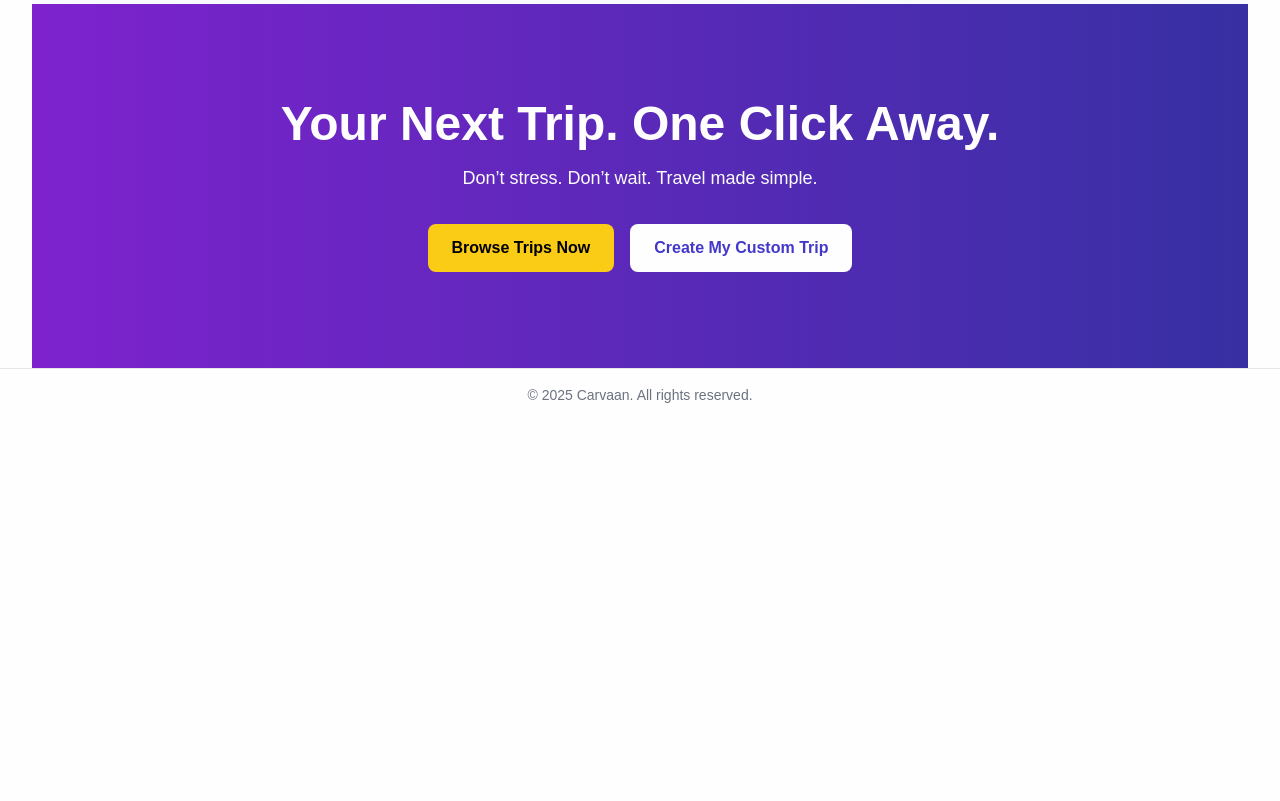
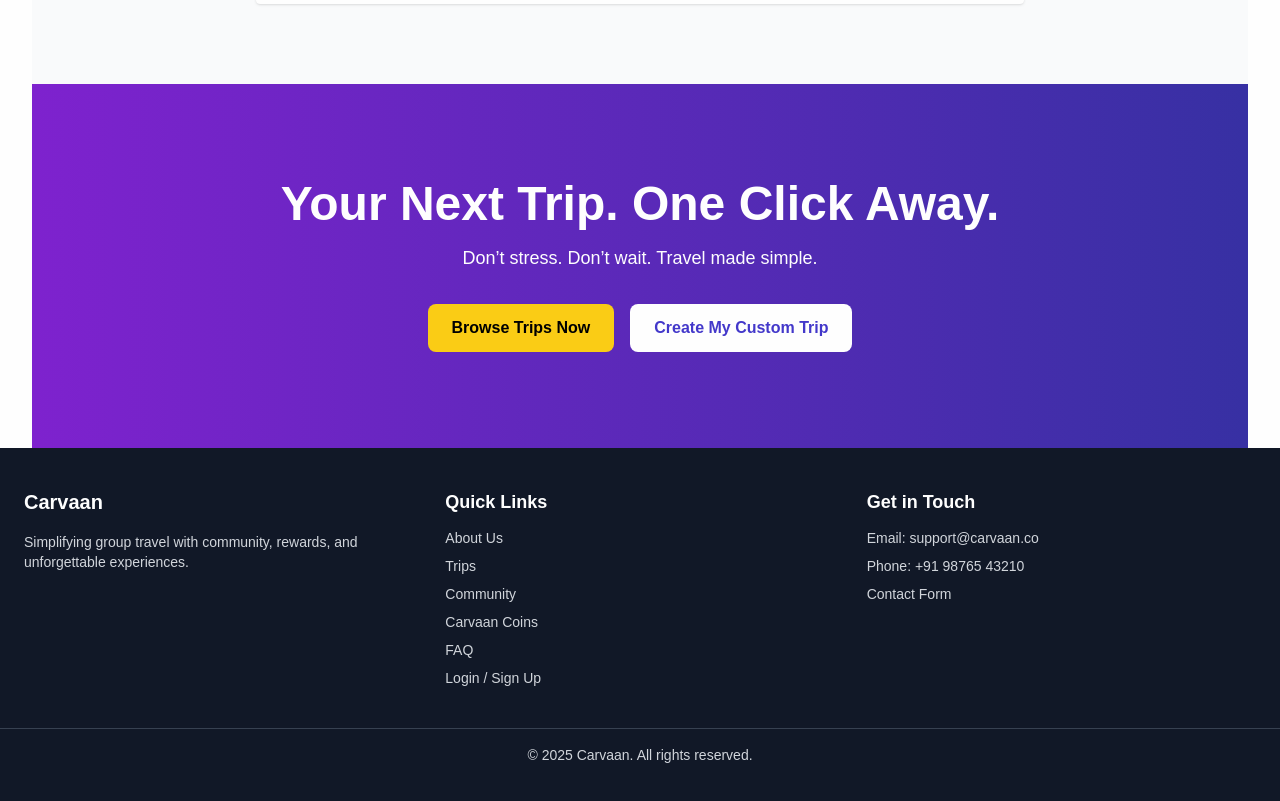
Before and after one commit to carvaangurgaon1/carvaan-website, a Next.js app: page / in a window 1280 px wide. Shown: the part 4349-5150 px from the top of the page. Before the commit the page ends 4770 px from the top, so only its background shows below. Built offline with nearby package versions, Linux system fonts and the light colour scheme.

Commit message:
Update layout.js

```diff
--- a/app/layout.js
+++ b/app/layout.js
@@ -1,29 +1,28 @@
 // /app/layout.js
 import "./globals.css";
 import Navbar from "@/components/Navbar";
+import Footer from "@/components/Footer"; // ✅ restored custom footer component
 
 export const metadata = {
-  title: "Carvaan",
-  description: "One Marketplace. Endless Group Trips. Zero Stress.",
-  viewport: "width=device-width, initial-scale=1.0", // ✅ critical for mobile
+  title: "Carvaan - Travel Together, Earn Together 🚐✨",
+  description: "India’s fastest-growing travel community. Book trips, earn Carvaan Coins, and join 1000+ travelers.",
+  viewport: "width=device-width, initial-scale=1.0", // ✅ ensures proper scaling on mobile/tablet
 };
 
 export default function RootLayout({ children }) {
   return (
     <html lang="en">
-      <body className="min-h-screen flex flex-col bg-white text-gray-900">
-        {/* Global Navbar */}
+      <body className="min-h-screen flex flex-col bg-white text-gray-900 font-raleway">
+        {/* ✅ Navbar (visible on all pages) */}
         <Navbar />
 
-        {/* Main page content */}
-        <main className="flex-1 w-full max-w-7xl mx-auto px-4 sm:px-6 lg:px-8">
+        {/* ✅ Main Content Area */}
+        <main className="flex-1 w-full max-w-7xl mx-auto px-4 sm:px-6 lg:px-8 pt-20">
           {children}
         </main>
 
-        {/* Optional footer */}
-        <footer className="text-center py-4 text-sm text-gray-500 border-t">
-          © {new Date().getFullYear()} Carvaan. All rights reserved.
-        </footer>
+        {/* ✅ Footer restored */}
+        <Footer />
       </body>
     </html>
   );
```
